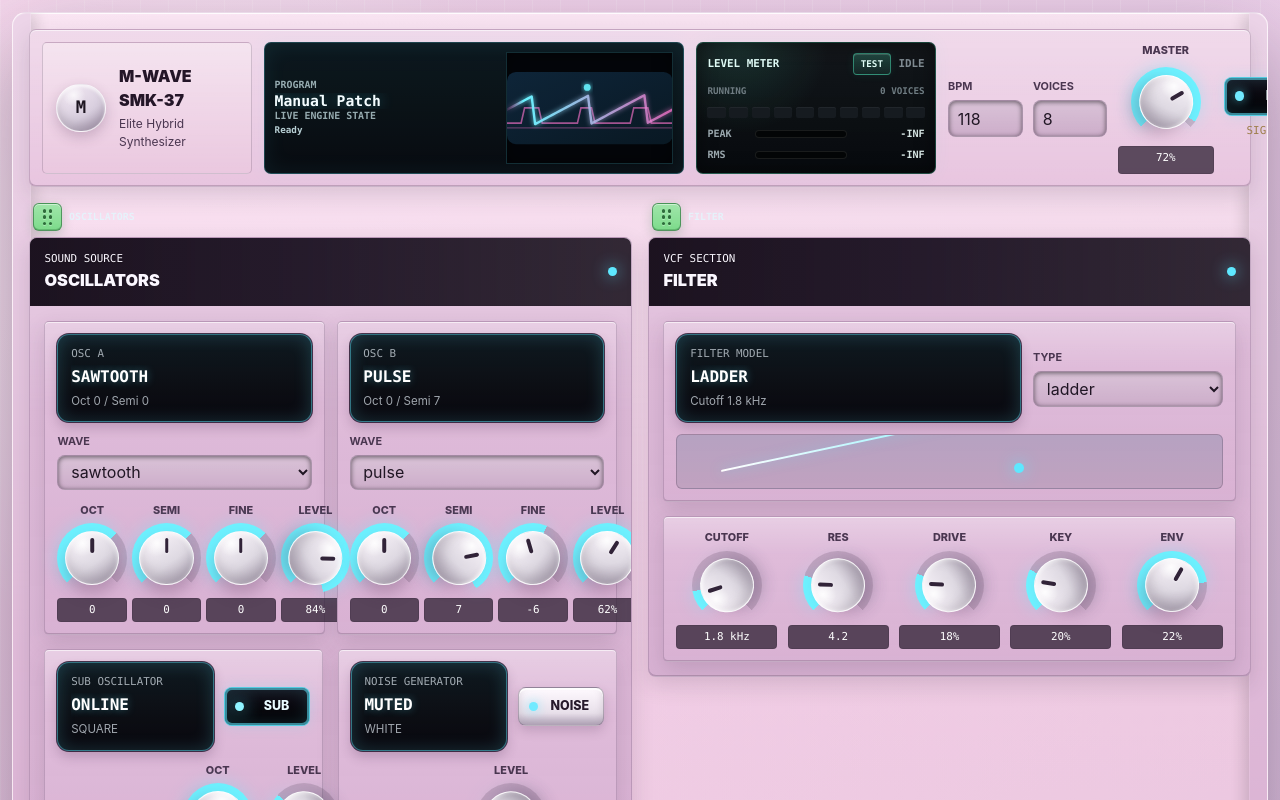
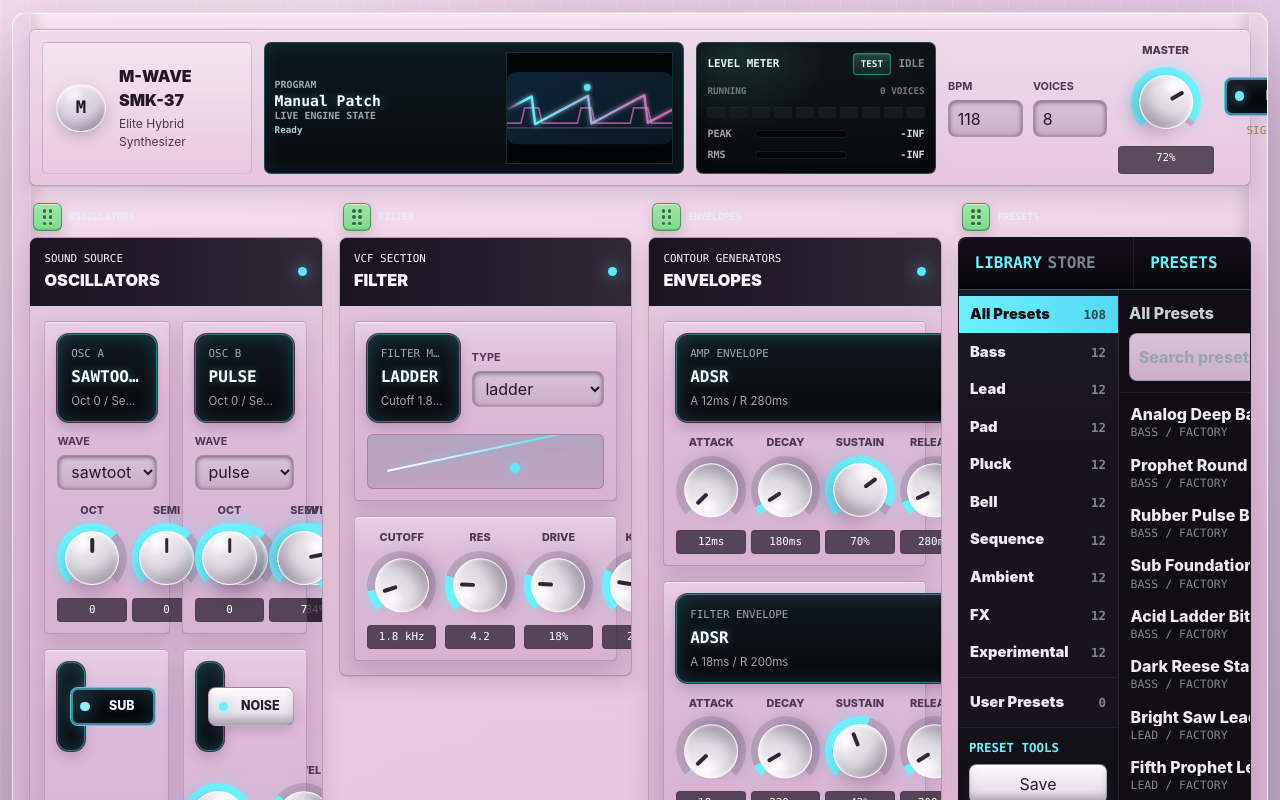
Before and after one commit to kimyounggaur/synthesizer, a React (Vite) app: page / in a window 1280 px wide. Shown: the top 800 px of the page. Built offline with nearby package versions, Linux system fonts and the light colour scheme.

Commit message:
Restore four column movable panel layout

```diff
--- a/src/styles.css
+++ b/src/styles.css
@@ -409,7 +409,6 @@
   .movable-console-grid {
     display: grid;
     grid-template-columns: repeat(4, minmax(0, 1fr));
-    grid-auto-flow: row dense;
     align-items: start;
     gap: 1rem;
   }
@@ -421,7 +420,8 @@
     gap: 0.35rem;
   }
 
-  .movable-panel-frame {
+  .movable-panel-oscillators,
+  .movable-panel-presets {
     grid-column: span 2;
   }
 
```
